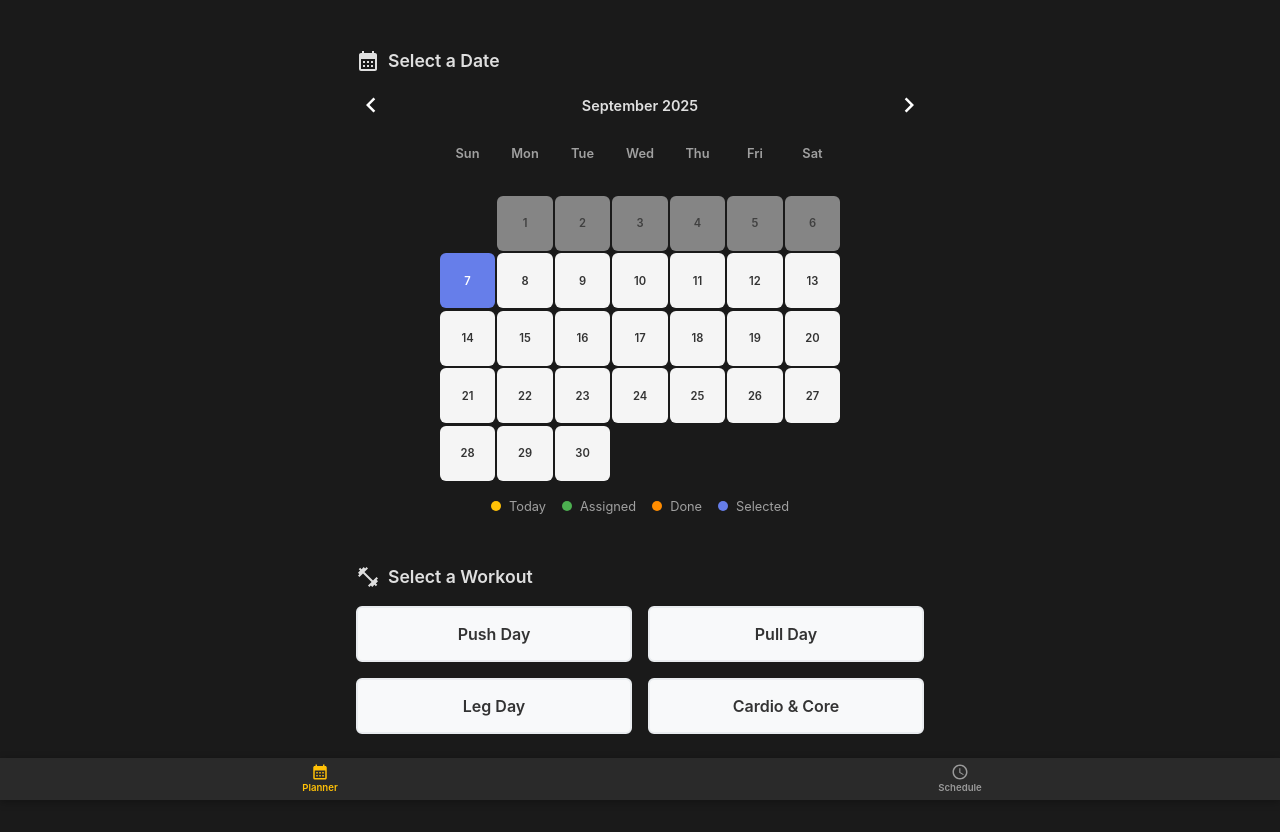
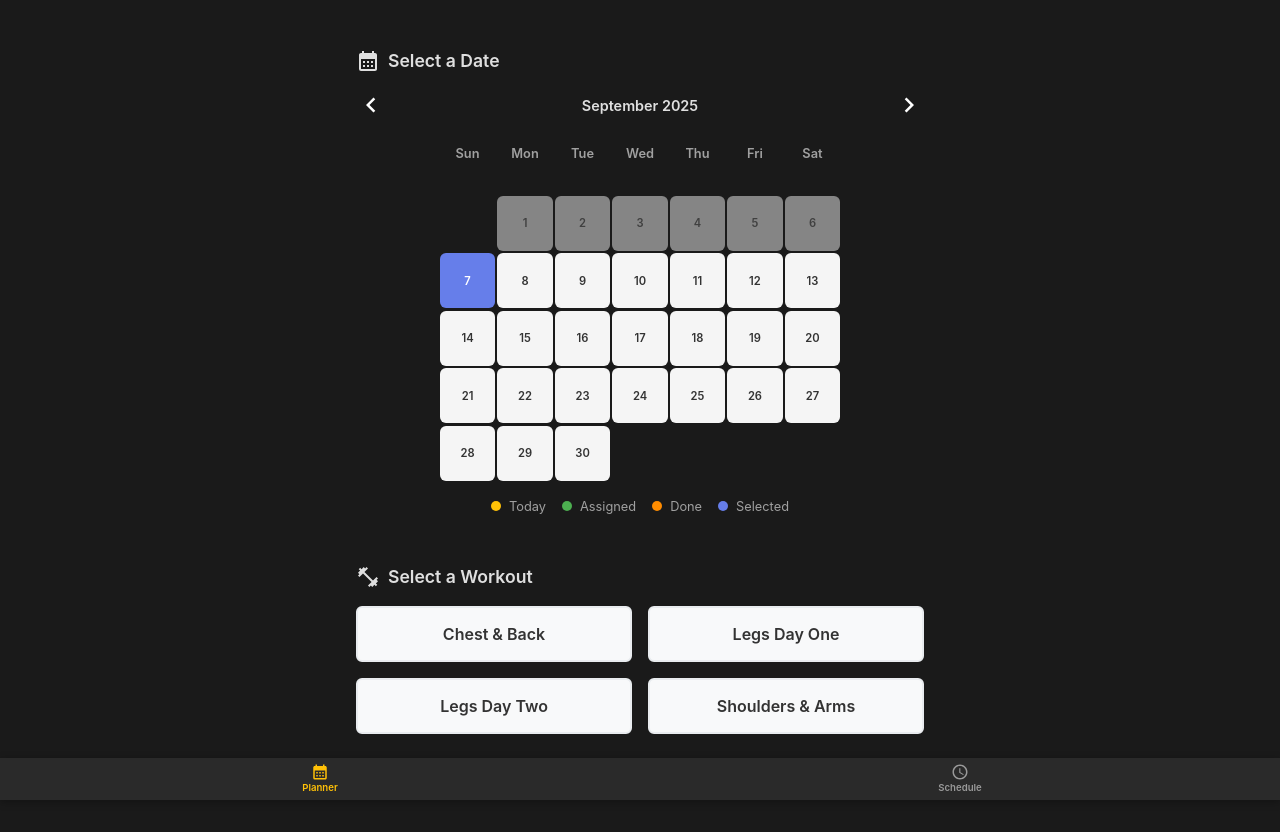
Before and after one commit to Mauro74/workout-planner, a React (Vite) app: page / in a window 1280 px wide. Built offline with nearby package versions, Linux system fonts and the light colour scheme; no server answers; the database is empty.

Commit message:
default workouts

```diff
--- a/src/types.ts
+++ b/src/types.ts
@@ -21,43 +21,42 @@ export interface WorkoutAssignment {
 
 export const DEFAULT_WORKOUTS: Workout[] = [
   {
-    id: 'push',
-    name: 'Push Day',
+    id: 'chest-back',
+    name: 'Chest & Back',
     exercises: [
-      { id: '1', name: 'Bench Press', sets: '3', minReps: '6', maxReps: '10', weight: '10' },
-      { id: '2', name: 'Overhead Press', sets: '3', minReps: '6', maxReps: '10', weight: '10' },
-      { id: '3', name: 'Incline Dumbbell Press', sets: '3', minReps: '6', maxReps: '10', weight: '10' },
-      { id: '4', name: 'Tricep Dips', sets: '3', minReps: '6', maxReps: '10', weight: '10' },
+      { id: '13', name: 'Pec Deck', sets: '1', weight: '4', maxReps: '10', minReps: '6' },
+      { id: '14', name: 'Incline Press', sets: '1', weight: '5', maxReps: '3', minReps: '1' },
+      { id: '15', name: 'Close Grip Pulldowns', sets: '1', weight: '100', maxReps: '10', minReps: '6' },
+      { id: '16', name: 'Deadlift', sets: '1', weight: '100', maxReps: '8', minReps: '5' },
     ],
   },
   {
-    id: 'pull',
-    name: 'Pull Day',
+    id: 'legs-one',
+    name: 'Legs Day One',
     exercises: [
-      { id: '5', name: 'Pull-ups', sets: '3', minReps: '6', maxReps: '10', weight: 'body' },
-      { id: '6', name: 'Barbell Rows', sets: '3', minReps: '6', maxReps: '10', weight: '10' },
-      { id: '7', name: 'Lat Pulldowns', sets: '3', minReps: '6', maxReps: '10', weight: '10' },
-      { id: '8', name: 'Bicep Curls', sets: '3', minReps: '6', maxReps: '10', weight: '10' },
+      { id: '10', name: 'Legs Extension', sets: '1', weight: '100', maxReps: '15', minReps: '8' },
+      { id: '11', name: 'Leg Press', sets: '1', weight: '150', maxReps: '15', minReps: '8' },
+      { id: '12', name: 'Standing Calf Raises', sets: '1', weight: '50', maxReps: '20', minReps: '12' },
     ],
   },
   {
-    id: 'legs',
-    name: 'Leg Day',
+    id: 'legs-two',
+    name: 'Legs Day Two',
     exercises: [
-      { id: '9', name: 'Squats', sets: '3', minReps: '6', maxReps: '10', weight: '10' },
-      { id: '10', name: 'Romanian Deadlifts', sets: '3', minReps: '6', maxReps: '10', weight: '10' },
-      { id: '11', name: 'Leg Press', sets: '3', minReps: '6', maxReps: '10', weight: '10' },
-      { id: '12', name: 'Calf Raises', sets: '4', minReps: '6', maxReps: '10', weight: '10' },
+      { id: '1', name: 'Legs Extension Hold 20sec', sets: '1', weight: '50', maxReps: '1', minReps: '1' },
+      { id: '2', name: 'Squat', sets: '1', weight: '12', maxReps: '15', minReps: '8' },
+      { id: '3', name: 'Calf Raises', sets: '1', weight: '100', maxReps: '20', minReps: '12' },
     ],
   },
   {
-    id: 'cardio',
-    name: 'Cardio & Core',
+    id: 'shoulders-arms',
+    name: 'Shoulders & Arms',
     exercises: [
-      { id: '13', name: 'Treadmill Run', sets: '3', minReps: '6', maxReps: '10', weight: 'body' },
-      { id: '14', name: 'Planks', sets: '3', minReps: '6', maxReps: '10', weight: 'body' },
-      { id: '15', name: 'Mountain Climbers', sets: '3', minReps: '6', maxReps: '10', weight: 'body' },
-      { id: '16', name: 'Burpees', sets: '3', minReps: '6', maxReps: '10', weight: 'body' },
+      { id: '5', name: 'Lateral Raises', sets: '1', weight: '10', maxReps: '10', minReps: '6' },
+      { id: '6', name: 'Bentover Lateral Raises', sets: '1', weight: '10', maxReps: '10', minReps: '6' },
+      { id: '7', name: 'Barbell Curls', sets: '1', weight: '50', maxReps: '10', minReps: '6' },
+      { id: '8', name: 'Triceps Pressdowns', sets: '1', weight: '10', maxReps: '10', minReps: '6' },
+      { id: '9', name: 'Dips', sets: '1', weight: 'body', maxReps: '5', minReps: '3' },
     ],
   },
 ];
```
